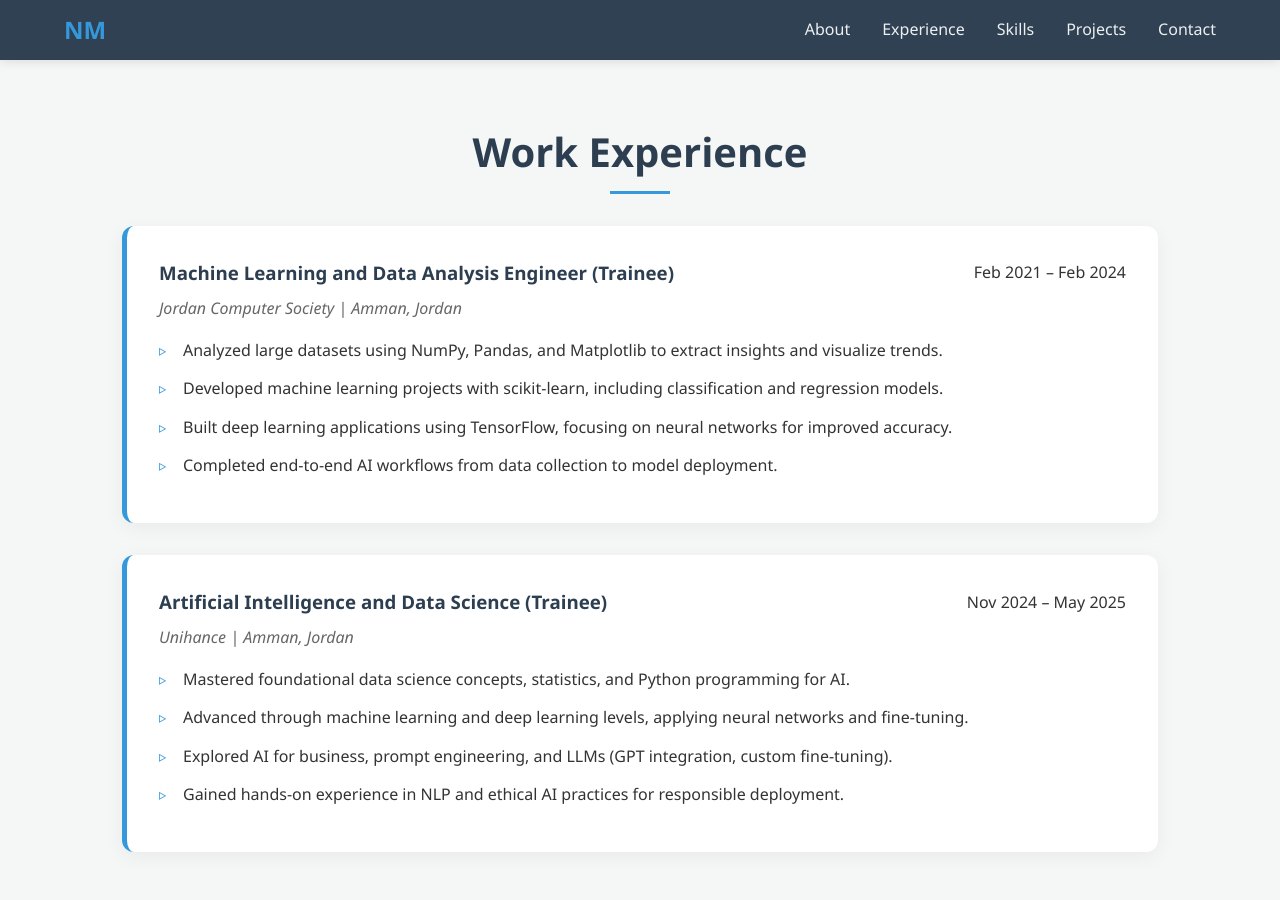
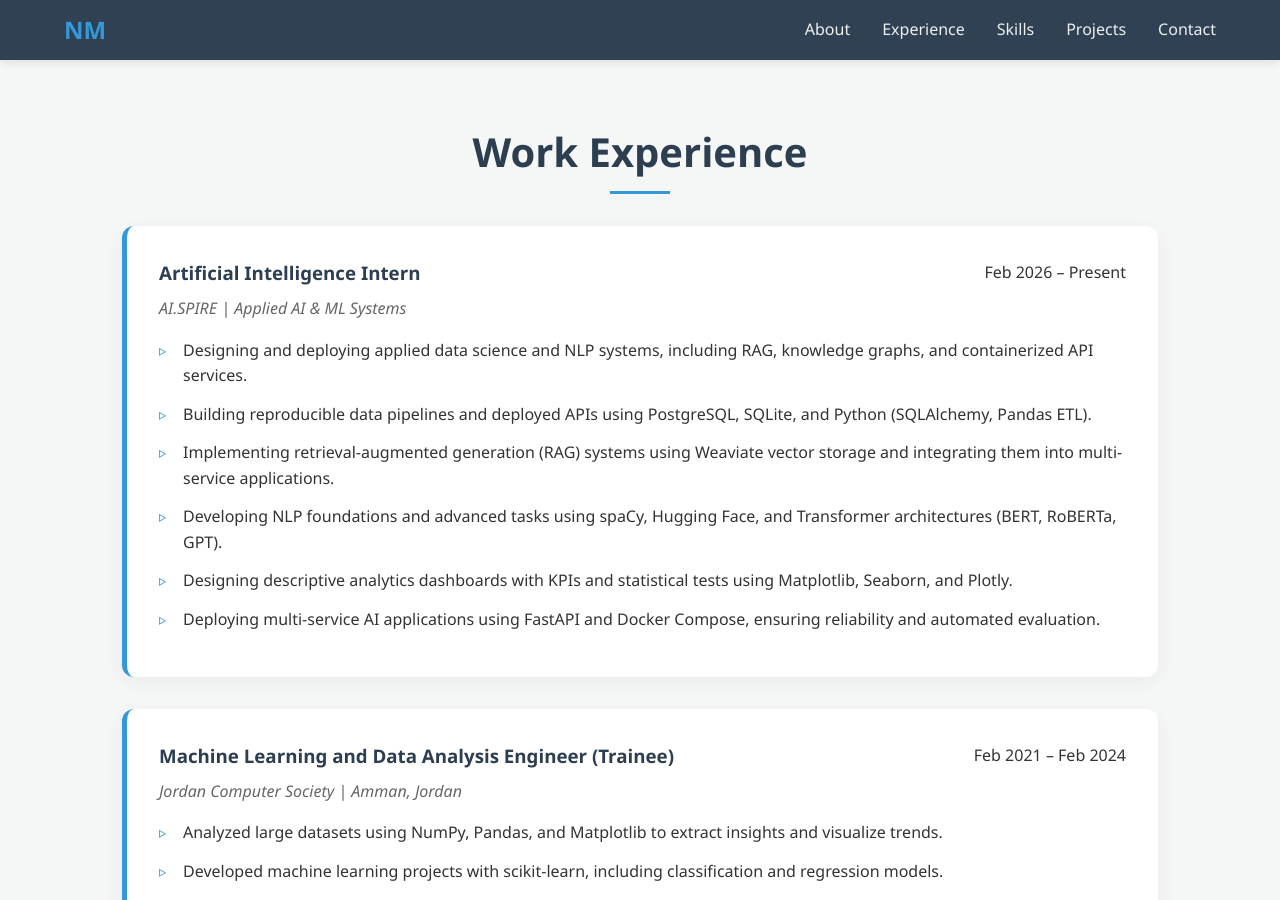
Before and after one commit to naseemmig02/naseemmig02.github.io, a Jekyll site: the page index.html, which Jekyll copies as it is, in a window 1280 px wide and 900 px high, scrolled down 1175 px. Built offline with Jekyll 4.4.1, drawn with Linux system fonts in a browser that asks for light colours; some of the changed text lies outside the part shown.

Commit message:
Update index.html

```diff
--- a/index.html
+++ b/index.html
@@ -8,6 +8,7 @@
     <link rel="stylesheet" href="https://cdnjs.cloudflare.com/ajax/libs/font-awesome/6.0.0/css/all.min.css">
 </head>
 <body>
+    <div id="mouse-light"></div>
     <header>
         <nav>
             <div class="logo">NM</div>
@@ -25,7 +26,7 @@
             <p class="location"><i class="fas fa-map-marker-alt"></i> Irbid, Jordan</p>
             <div class="social-links">
                 <a href="https://linkedin.com/in/naseem-migdadi" target="_blank"><i class="fab fa-linkedin"></i></a>
-                <a href="https://github.com/naseemmig" target="_blank"><i class="fab fa-github"></i></a>
+                <a href="https://github.com/naseemmig02" target="_blank"><i class="fab fa-github"></i></a>
                 <a href="mailto:naseemmig84@gmail.com"><i class="fas fa-envelope"></i></a>
             </div>
         </div>
@@ -49,6 +50,21 @@
         <section id="experience">
             <h2>Work Experience</h2>
             <div class="timeline">
+                <div class="exp-item">
+                    <div class="exp-header">
+                        <h3>Artificial Intelligence Intern</h3>
+                        <span class="date">Feb 2026 – Present</span>
+                    </div>
+                    <p class="company">AI.SPIRE | Applied AI & ML Systems</p>
+                    <ul>
+                        <li>Designing and deploying applied data science and NLP systems, including RAG, knowledge graphs, and containerized API services.</li>
+                        <li>Building reproducible data pipelines and deployed APIs using PostgreSQL, SQLite, and Python (SQLAlchemy, Pandas ETL).</li>
+                        <li>Implementing retrieval-augmented generation (RAG) systems using Weaviate vector storage and integrating them into multi-service applications.</li>
+                        <li>Developing NLP foundations and advanced tasks using spaCy, Hugging Face, and Transformer architectures (BERT, RoBERTa, GPT).</li>
+                        <li>Designing descriptive analytics dashboards with KPIs and statistical tests using Matplotlib, Seaborn, and Plotly.</li>
+                        <li>Deploying multi-service AI applications using FastAPI and Docker Compose, ensuring reliability and automated evaluation.</li>
+                    </ul>
+                </div>
                 <div class="exp-item">
                     <div class="exp-header">
                         <h3>Machine Learning and Data Analysis Engineer (Trainee)</h3>
```
Also changed, not shown: other parts of index.html (+1 -1 lines).
